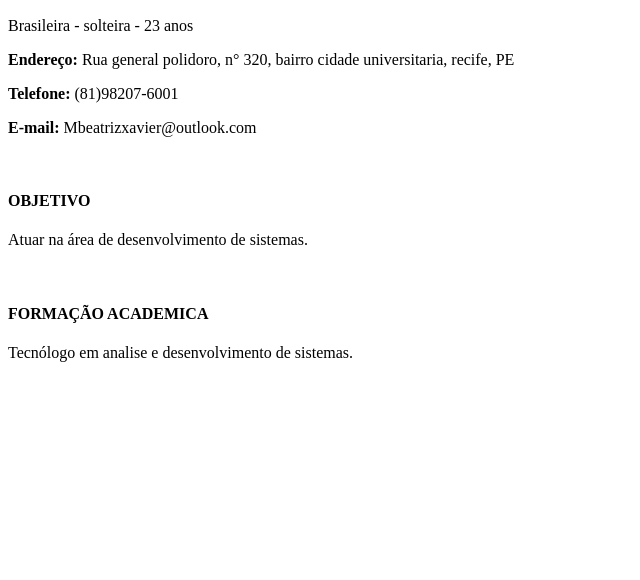
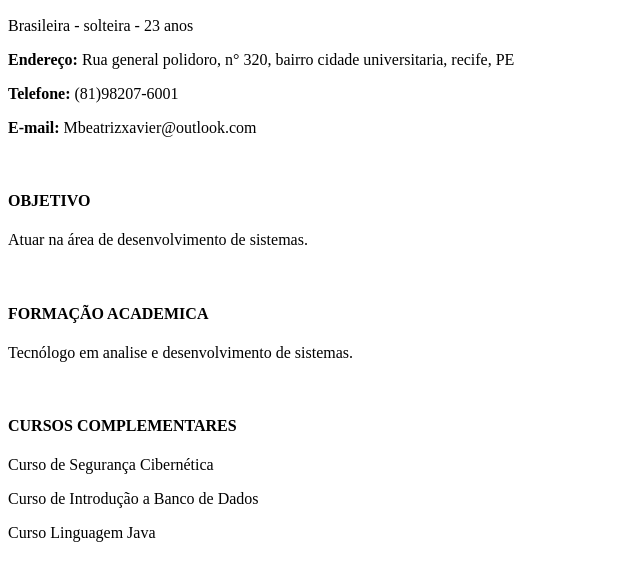
Before and after one commit to monteirobia/curriculo, a plain HTML site: page index.html in a window 1280 px wide. Shown: the part 110-690 px from the top of the page, without its empty margins (0-640 px from the left). Drawn offline with Linux system fonts and the light colour scheme.

Commit message:
Update index.html

```diff
--- a/index.html
+++ b/index.html
@@ -21,6 +21,10 @@
 <h4>FORMAÇÃO ACADEMICA</h4>
 <p>Tecnólogo em analise e desenvolvimento de sistemas.</p>
 <br>
+<h4>CURSOS COMPLEMENTARES</h4>
+<p> Curso de Segurança Cibernética</p>
+<p> Curso de Introdução a Banco de Dados </p>
+<p> Curso Linguagem Java</p>
 
 </body>
 
```
